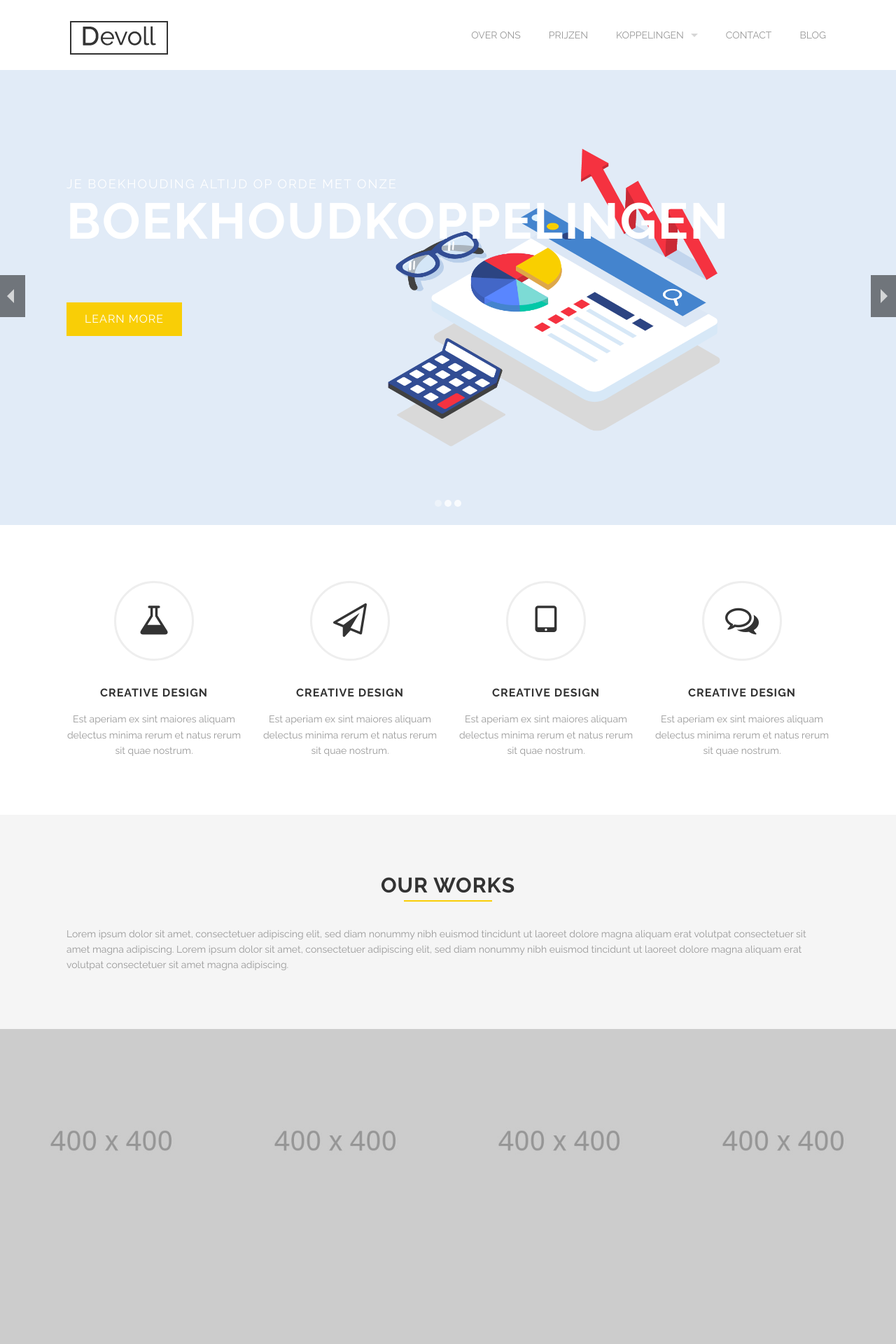
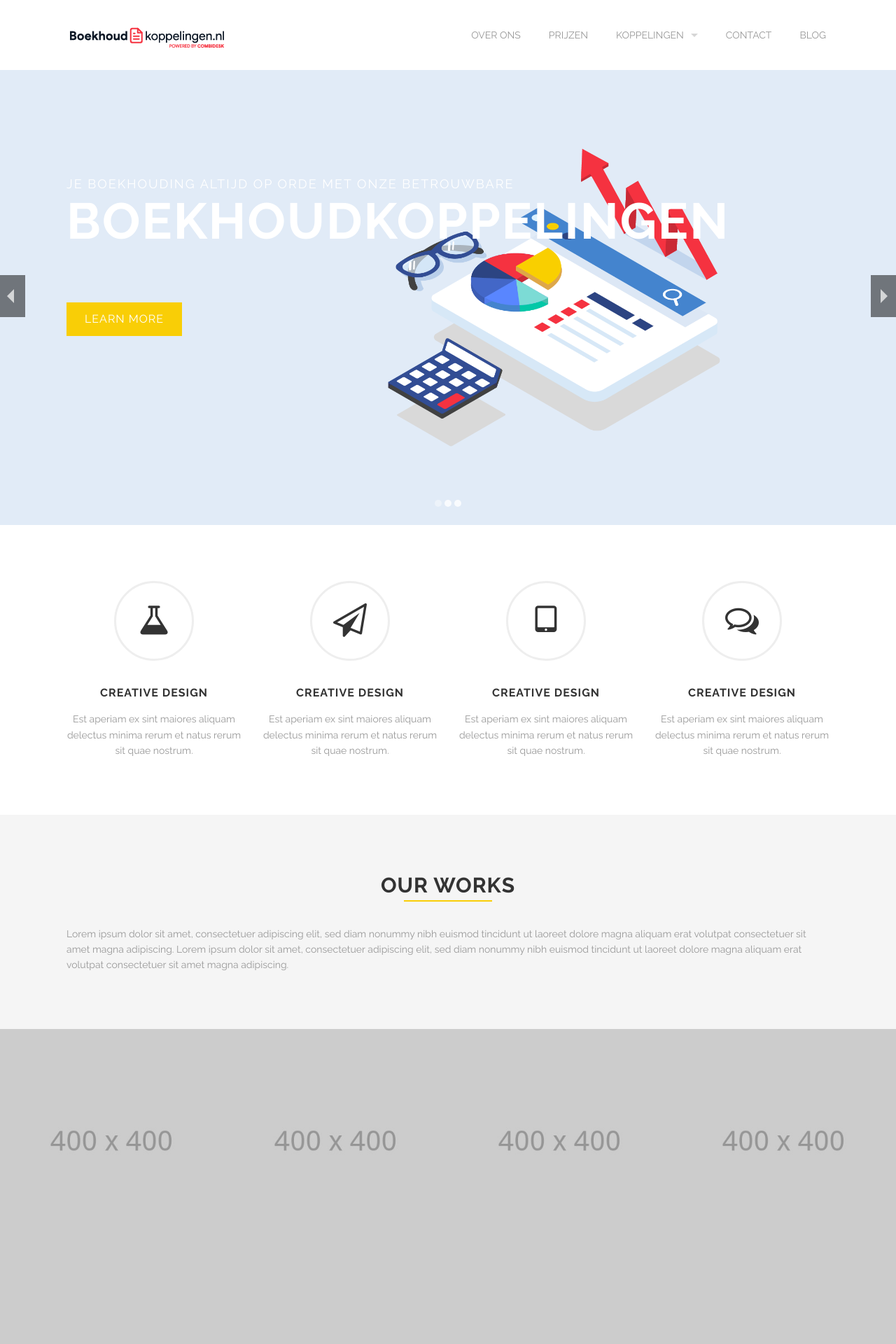
Before and after one commit to Combidesk/combidesk.github.io, a Jekyll site: the page built from index.html, in a window 1280 px wide. Shown: the top 1920 px of the page at 70% size. Built offline with Jekyll 4.4.1, drawn with Linux system fonts in a browser that asks for light colours.

Commit message:
Update index.html
Changed the logo width

```diff
--- a/_includes/header.html
+++ b/_includes/header.html
@@ -4,7 +4,7 @@
       <li class='name'>
         <h1>
           <a href='{{site.url}}/index.html'>
-            <img alt="" src="{{site.url}}/images/logo-bordered.png" />
+            <img alt="" src="{{site.url}}/images/boekhoudkoppelingen-logo.png" />
           </a>
         </h1>
       </li>
--- a/css/style.css
+++ b/css/style.css
@@ -3723,7 +3723,7 @@
 
   /*The logo will not change to small size when in tablets, because the shrink effect will not work */
   .f-topbar-fixed.shrink .top-bar .title-area a {
-    width: auto;
+    width: 200%;
   }
   .f-topbar-fixed.shrink .top-bar .title-area a img {
     width: auto;
--- a/index.html
+++ b/index.html
@@ -5,7 +5,7 @@
   - bg: images/@stock/boekhoudkoppelingen-api-home-slider.png
     small_title:
       klass: bottom-to-top
-      text: Je boekhouding altijd op orde met onze
+      text: Je boekhouding altijd op orde met onze betrouwbare
     title:
       klass: bottom-to-top
       text: Boekhoudkoppelingen
```
Also changed, not shown: images/boekhoudkoppelingen-logo.png (added).
